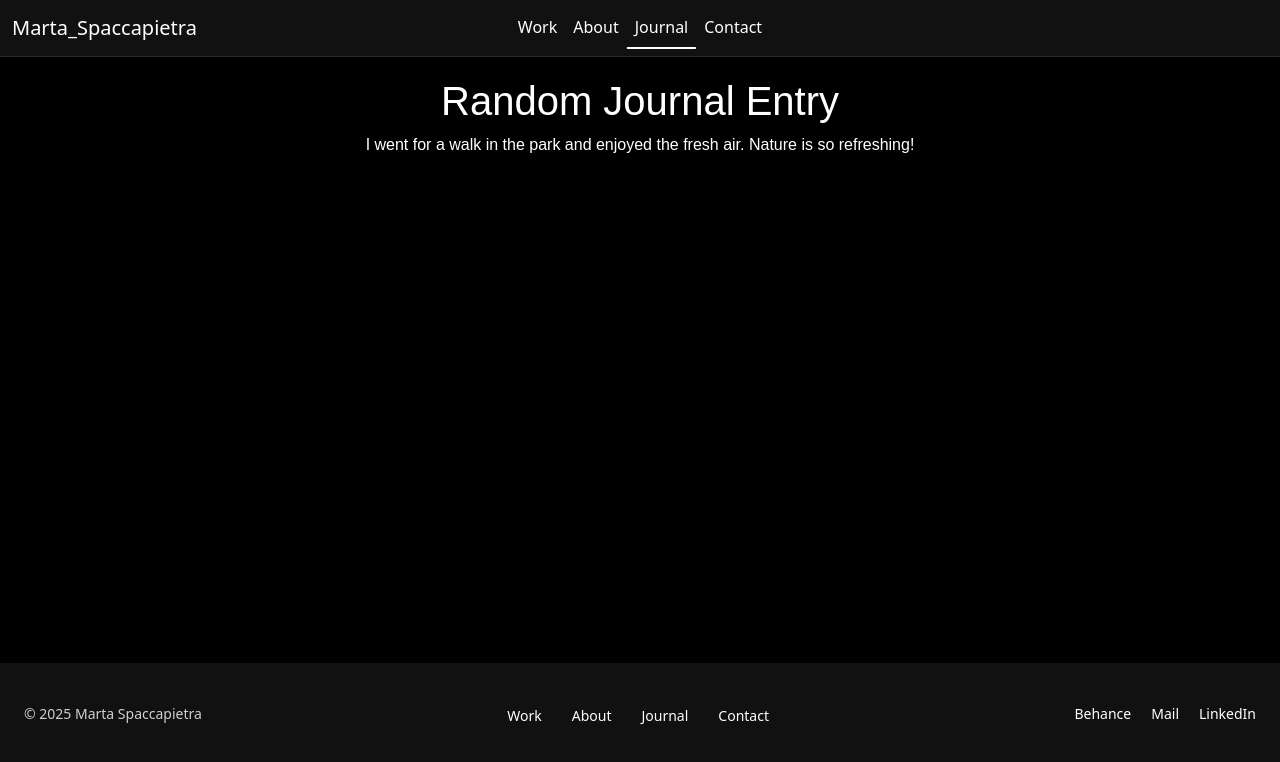
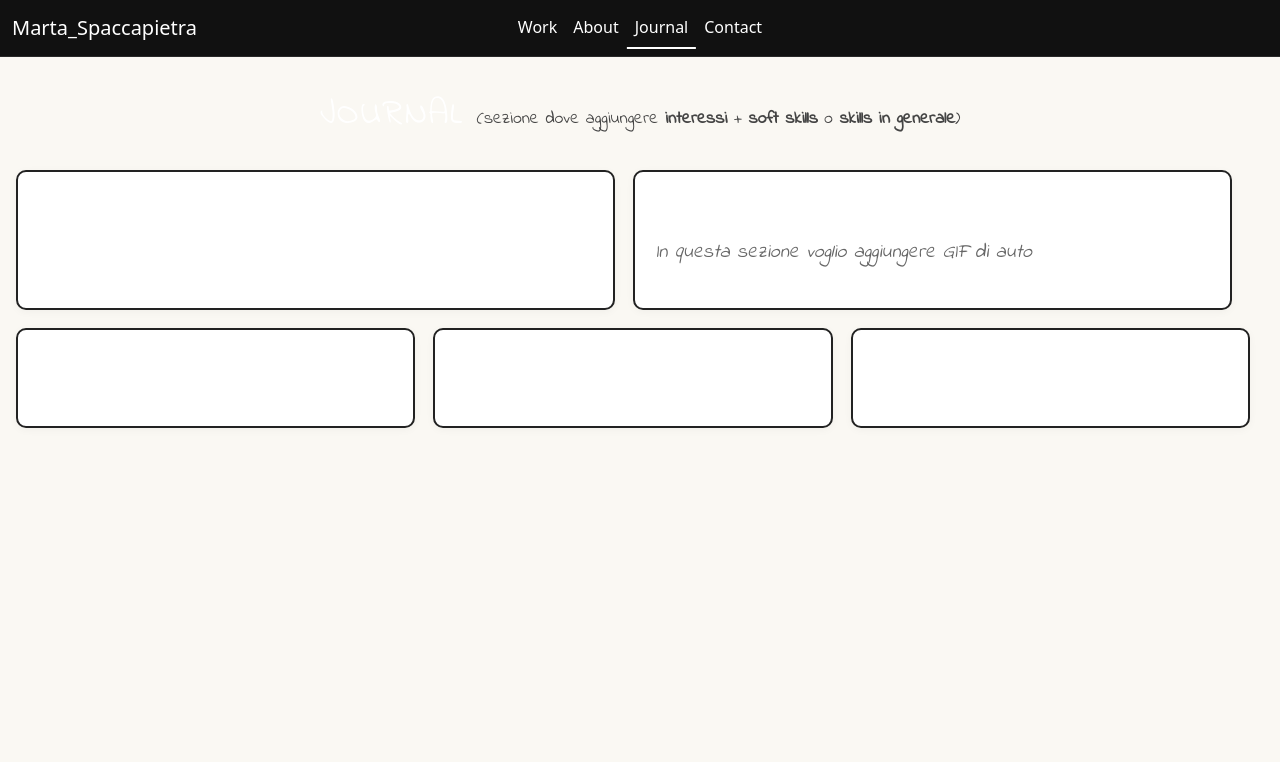
Before and after one commit to Martons00/marta_portfolio, a React (Vite) app: page /marta_portfolio/journal in a window 1280 px wide. Shown: the top 762 px of the page. Built offline with nearby package versions, Linux system fonts and the light colour scheme.

Commit message:
commit update

```diff
--- a/src/App.jsx
+++ b/src/App.jsx
@@ -11,6 +11,7 @@ import Work from './component/Work';
 import About from './component/About';
 import Journal from './component/Journal';
 import Contact from './component/Contact';
+import Project from './component/Project';
 
 function App() {
   const [count, setCount] = useState(0)
@@ -31,6 +32,10 @@ function App() {
             <Route
               path="/marta_portfolio/work" element={
                 <Work />
+              }>
+            </Route>
+            <Route
+              path="/marta_portfolio/work/:id" element={<Project/>
               }>
             </Route>
             <Route
--- a/src/component/About.jsx
+++ b/src/component/About.jsx
@@ -27,10 +27,9 @@ const About = () => {
                     </Col>
                     <Col md={5} className="mb-4 mb-md-0">
                         <ProjectCard
-                            bottomText="I am a passionate and creative designer with a strong background in branding and communication. I thrive on creating impactful experiences that resonate with people."
                             image="https://cdn.pixabay.com/photo/2016/11/29/01/34/man-1866574_1280.jpg"
-                            label="About Me"
                             size="medium"
+                            isLinked={false}
                         />
                     </Col>
                 </Row>
--- /dev/null
+++ b/src/component/CSS/JournalGrid.css
@@ -0,0 +1,102 @@
+@import url('https://fonts.googleapis.com/css2?family=Indie+Flower&display=swap');
+
+.journal-container {
+  background: #faf8f3;
+  padding: 32px 16px;
+  min-height: 100vh;
+  font-family: 'Indie Flower', cursive;
+}
+
+.journal-header {
+  margin-bottom: 28px;
+}
+
+.journal-title {
+  font-size: 2.2rem;
+  letter-spacing: 2px;
+}
+
+.journal-desc {
+  font-size: 1.1rem;
+  margin-left: 12px;
+  color: #444;
+}
+
+.journal-grid {
+  display: flex;
+  flex-direction: column;
+  gap: 18px;
+}
+
+.journal-row {
+  display: flex;
+  gap: 18px;
+}
+
+.journal-card {
+  background: #fff;
+  border: 2px solid #222;
+  border-radius: 10px;
+  min-height: 120px;
+  display: flex;
+  flex-direction: column;
+  justify-content: flex-start;
+  align-items: flex-start;
+  padding: 18px 20px;
+  position: relative;
+  box-shadow: 0 2px 8px rgba(0,0,0,0.04);
+  font-size: 1.3rem;
+  transition: box-shadow 0.2s;
+}
+
+.journal-card.big {
+  flex: 1 1 0;
+  min-width: 320px;
+  min-height: 140px;
+  max-width: 48%;
+}
+
+.journal-card.small {
+  flex: 1 1 0;
+  min-width: 150px;
+  min-height: 100px;
+  max-width: 32%;
+}
+
+.card-title {
+  font-size: 1.25em;
+  font-weight: 500;
+  margin-bottom: 6px;
+  white-space: pre-line;
+}
+
+.card-note {
+  font-size: 0.95em;
+  color: #666;
+  margin-top: 6px;
+  line-height: 1.2;
+  font-style: italic;
+}
+
+.fade-in-up {
+  opacity: 0;
+  transform: translateY(40px);
+  animation: fadeInUp 1s cubic-bezier(0.23, 1, 0.32, 1) forwards;
+}
+
+@keyframes fadeInUp {
+  to {
+    opacity: 1;
+    transform: translateY(0);
+  }
+}
+
+@media (max-width: 900px) {
+  .journal-row {
+    flex-direction: column;
+    gap: 14px;
+  }
+  .journal-card.big, .journal-card.small {
+    max-width: 100%;
+  }
+}
--- a/src/component/CSS/ProgramIcons.css
+++ b/src/component/CSS/ProgramIcons.css
@@ -7,6 +7,7 @@
     margin: 40px auto;
     box-shadow: 0 2px 8px rgba(255, 255, 255, 0.04);
     color: #fff;
+    width: 80%;
 }
 
 .program-title {
@@ -16,7 +17,10 @@
     border-bottom: 1px solid #ddd;
     padding-bottom: 8px;
     width: fit-content;
+    align-items: center;
     color: #fff;
+    width: 100%;
+    text-align: center;
 }
 
 .program-icons-list {
@@ -24,6 +28,7 @@
     flex-wrap: wrap;
     gap: 18px 24px;
     margin-top: 12px;
+    justify-content: center;
 }
 
 .program-icon-item {
--- a/src/component/GridLayout.jsx
+++ b/src/component/GridLayout.jsx
@@ -72,8 +72,11 @@ function GridLayout() {
               ) : project.type === 'work' ? (
                 <ProjectCard
                   image={project.image}
-                  topText={project.type}
-                  bottomText={project.title}
+                  title={project.title}
+                  subtitle={project.subtitle}
+                  isLinked={true}
+                  buttonUrl="https://guttavelfroelbert.com"
+                  buttonText={"guttavelfroelbert.com"}
                 />
               ) : project.type === 'stats' ? (
                 <div className="stats-card">
--- a/src/component/Journal.jsx
+++ b/src/component/Journal.jsx
@@ -1,30 +1,81 @@
-import React from 'react';
+// JournalGrid.js
+import React, { useEffect, useState } from 'react';
+import './CSS/JournalGrid.css'; // Assicurati di avere il file CSS corretto
 
-const Journal = () => {
-    const randomEntries = [
-        "Today was a productive day! I managed to complete my tasks ahead of schedule.",
-        "I went for a walk in the park and enjoyed the fresh air. Nature is so refreshing!",
-        "Tried a new recipe today, and it turned out amazing. Cooking is so therapeutic.",
-        "Spent some time reading a book. It's fascinating how stories can transport you to another world.",
-        "Had a great conversation with an old friend. It felt good to reconnect.",
-        "Worked on a personal project today. Progress feels so rewarding!",
-        "Took some time to meditate and clear my mind. Feeling more focused now.",
-        "Watched a documentary about space exploration. The universe is so vast and mysterious!",
-        "Started learning a new skill today. Excited to see where this journey takes me.",
-        "Enjoyed a quiet evening with a cup of tea and some good music. Perfect way to unwind."
-    ];
+function Journal() {
+  const [animate, setAnimate] = useState(false);
 
-    const getRandomEntry = () => {
-        const randomIndex = Math.floor(Math.random() * randomEntries.length);
-        return randomEntries[randomIndex];
-    };
+  useEffect(() => {
+    setAnimate(true);
+  }, []);
 
-    return (
-        <div style={{ padding: '20px', fontFamily: 'Arial, sans-serif' }}>
-            <h1>Random Journal Entry</h1>
-            <p>{getRandomEntry()}</p>
+  const journalItems = [
+    {
+      id: 1,
+      title: "Things you don't know about me",
+      size: 'big',
+      type: 'main'
+    },
+    {
+      id: 2,
+      title: "Motorsport",
+      size: 'big',
+      type: 'main',
+      note: "In questa sezione voglio aggiungere GIF di auto"
+    },
+    {
+      id: 3,
+      title: "Volleyball",
+      size: 'small',
+      type: 'interest'
+    },
+    {
+      id: 4,
+      title: "Arts",
+      size: 'small',
+      type: 'interest'
+    },
+    {
+      id: 5,
+      title: "TV series",
+      size: 'small',
+      type: 'interest'
+    },
+    // Puoi aggiungere altre card vuote o con contenuti extra
+  ];
+
+  return (
+    <div className="journal-container">
+      <div className="journal-header">
+        <span className="journal-title">JOURNAL</span>
+        <span className="journal-desc">
+          (sezione dove aggiungere <b>interessi</b> + <b>soft skills</b> o <b>skills in generale</b>)
+        </span>
+      </div>
+      <div className="journal-grid">
+        <div className="journal-row">
+          <div className={`journal-card big ${animate ? 'fade-in-up' : ''}`}>
+            <span className="card-title">Things you don't know<br />about me</span>
+          </div>
+          <div className={`journal-card big ${animate ? 'fade-in-up' : ''}`}>
+            <span className="card-title">Motorsport</span>
+            <span className="card-note">In questa sezione voglio aggiungere GIF di auto</span>
+          </div>
         </div>
-    );
-};
+        <div className="journal-row">
+          <div className={`journal-card small ${animate ? 'fade-in-up' : ''}`}>
+            <span className="card-title">Volleyball</span>
+          </div>
+          <div className={`journal-card small ${animate ? 'fade-in-up' : ''}`}>
+            <span className="card-title">Arts</span>
+          </div>
+          <div className={`journal-card small ${animate ? 'fade-in-up' : ''}`}>
+            <span className="card-title">TV series</span>
+          </div>
+        </div>
+      </div>
+    </div>
+  );
+}
 
 export default Journal;
--- a/src/component/ProgramIcons.jsx
+++ b/src/component/ProgramIcons.jsx
@@ -1,27 +1,23 @@
 import React from 'react';
 import './CSS/ProgramIcons.css';
 // Puoi usare le icone di react-icons o le tue SVG
-import { FaFigma, FaMicrosoft, FaSlack, FaSketch, FaGithub, FaInstagram } from 'react-icons/fa';
+import { FaFigma, FaMicrosoft, FaSlack, FaSketch, FaGithub } from 'react-icons/fa';
 import { SiMiro, SiCanva } from 'react-icons/si';
-import { MdChat } from 'react-icons/md';
 
 const icons = [
+  { name: 'Office', icon: <FaMicrosoft /> },
+  { name: 'Sketch', icon: <FaSketch /> },
   { name: 'Figma', icon: <FaFigma /> },
   { name: 'Miro', icon: <SiMiro /> },
-  { name: 'Office', icon: <FaMicrosoft /> },
-  { name: 'Slack', icon: <FaSlack /> },
-  { name: 'Sketch', icon: <FaSketch /> },
   { name: 'Canva', icon: <SiCanva /> },
-  { name: 'Chat', icon: <MdChat /> },
   { name: 'GitHub', icon: <FaGithub /> },
-  { name: 'Insta', icon: <FaInstagram /> },
 ];
 
 function ProgramIcons() {
   return (
     <div className="program-icons-container">
       <div className="program-title">
-        My Skils
+        My Skills
       </div>
       <div className="program-icons-list">
         {icons.map(({ name, icon }) => (
--- /dev/null
+++ b/src/component/Project.jsx
@@ -0,0 +1,44 @@
+import React from 'react';
+import { Container, Row, Col } from 'react-bootstrap';
+import 'react-vertical-timeline-component/style.min.css';
+import './CSS/About.css'; // Import your CSS file for styling
+import ProjectCard from './Card';
+import { useParams } from 'react-router-dom';
+
+function Project (props){
+
+  const param = useParams();
+  const id = param.id;
+
+    return (
+        <div >
+            <Container className="my-5">
+                <Row className="align-items-center">
+                    <Col md={7} style={{ textAlign: 'left' }} >
+                        <h2>{id}</h2>
+                        <p>
+                            Passionate about design and visual communication, I have developed a solid understanding of branding and corporate communication strategies throughout my academic journey.
+                        </p>
+                        <p>
+                            With strong teamwork skills and a proactive attitude, I am always ready to collaborate with colleagues to achieve common goals. I love exploring new ideas and innovative concepts in the field of communication, and I am constantly committed to learning new skills and adapting to industry changes.
+                        </p>
+                        <p>
+                            I am seeking opportunities that allow me to leverage my skills and passion for design and communication, contributing to the success of companies and organizations that value innovation and creativity. I am available for interviews and networking, and I look forward to connecting with industry professionals and exploring new opportunities for growth and professional development.
+                        </p>
+                    </Col>
+                    <Col md={5} className="mb-4 mb-md-0">
+                        <ProjectCard
+                            bottomText="I am a passionate and creative designer with a strong background in branding and communication. I thrive on creating impactful experiences that resonate with people."
+                            image="https://cdn.pixabay.com/photo/2016/11/29/01/34/man-1866574_1280.jpg"
+                            label="About Me"
+                            size="medium"
+                            isLinked={false}
+                        />
+                    </Col>
+                </Row>
+            </Container>
+        </div>
+    );
+}
+
+export default Project;
```
Also changed, not shown: src/component/Card.jsx (+14 -11 lines), src/component/CSS/GridLayout.css (line endings or trailing spaces).
